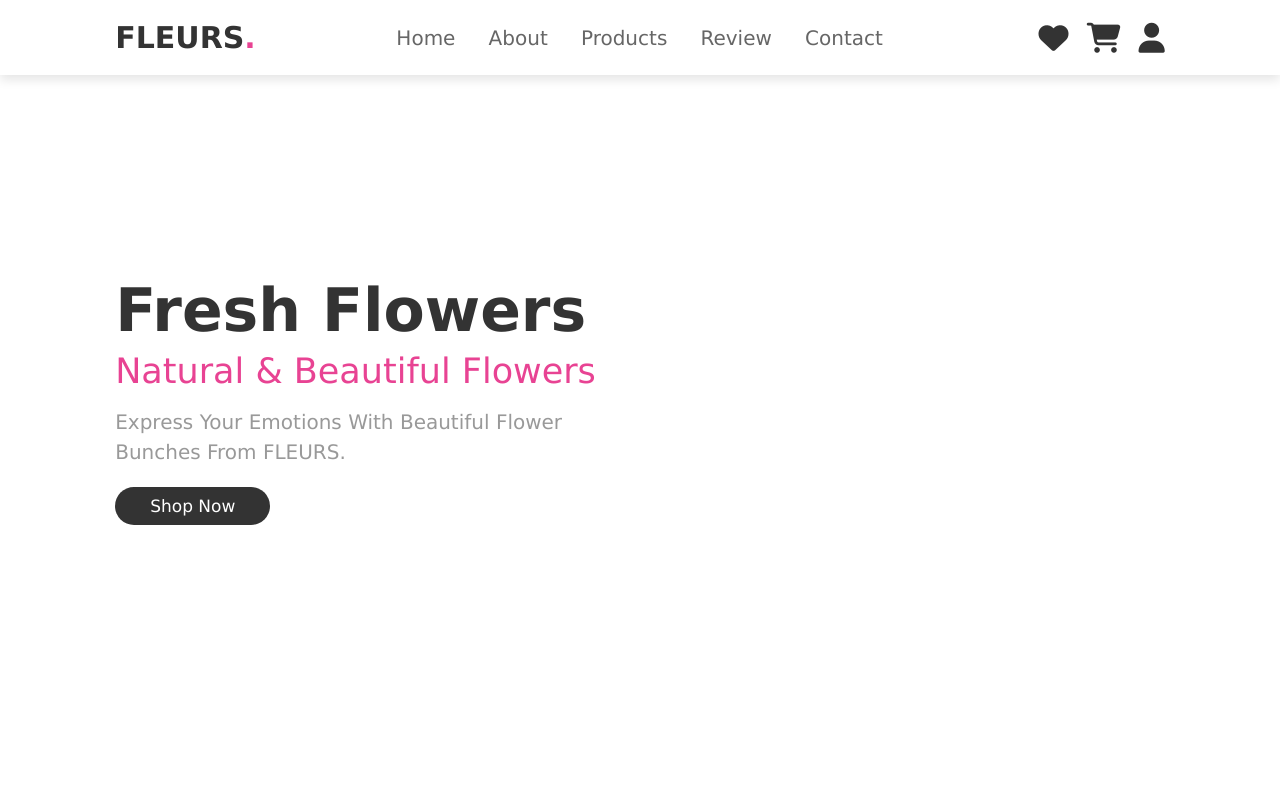
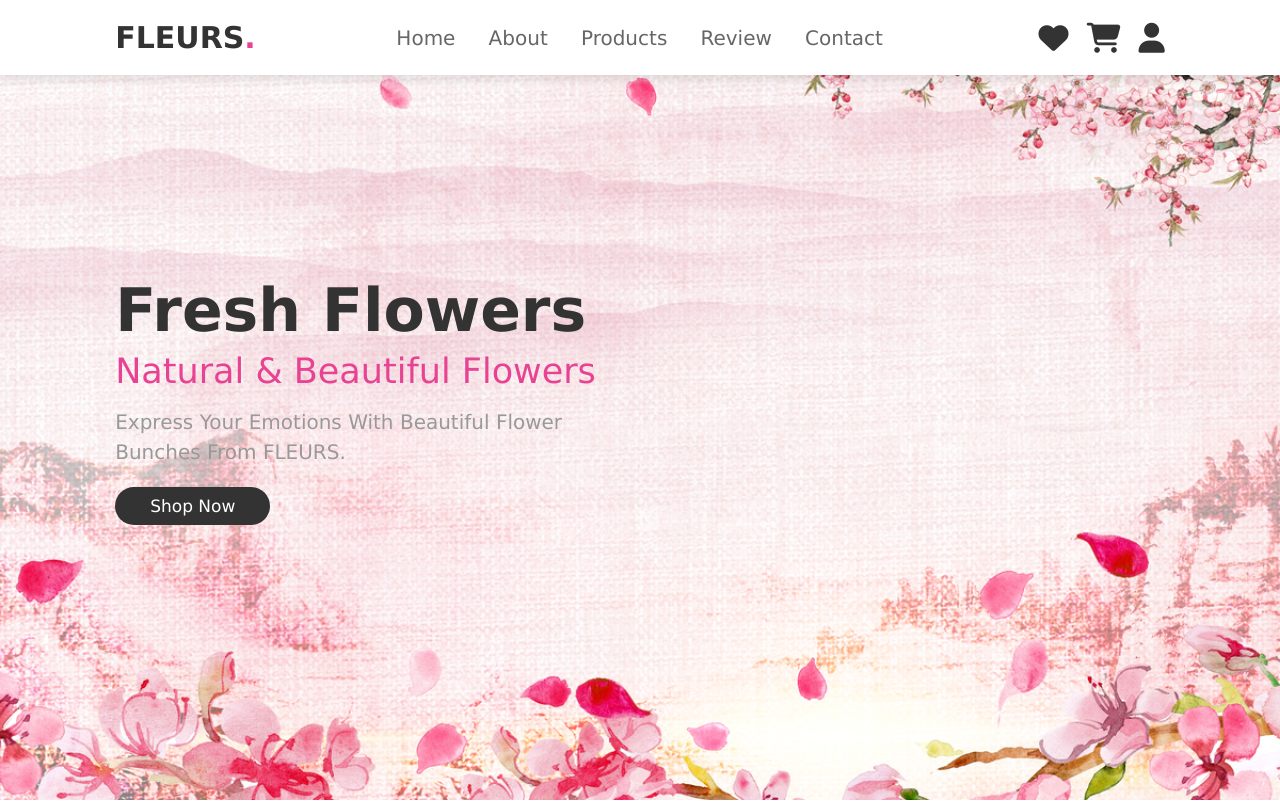
Before and after one commit to pratiksha2811/FLEURS, a plain HTML site: page index.html in a window 1280 px wide. Shown: the top 802 px of the page. Drawn offline with Linux system fonts and the light colour scheme; files whose address does not match are found by name.

Commit message:
Update style.css

```diff
--- a/style.css
+++ b/style.css
@@ -111,7 +111,7 @@ header .fa-bars{
     display: flex;
     align-items: center;
     min-height: 100vh;
-    background: url('./background.png') no-repeat;
+    background: url('./bg.jpg') no-repeat;
     background-size: cover;
     background-position: center;
 }
```
